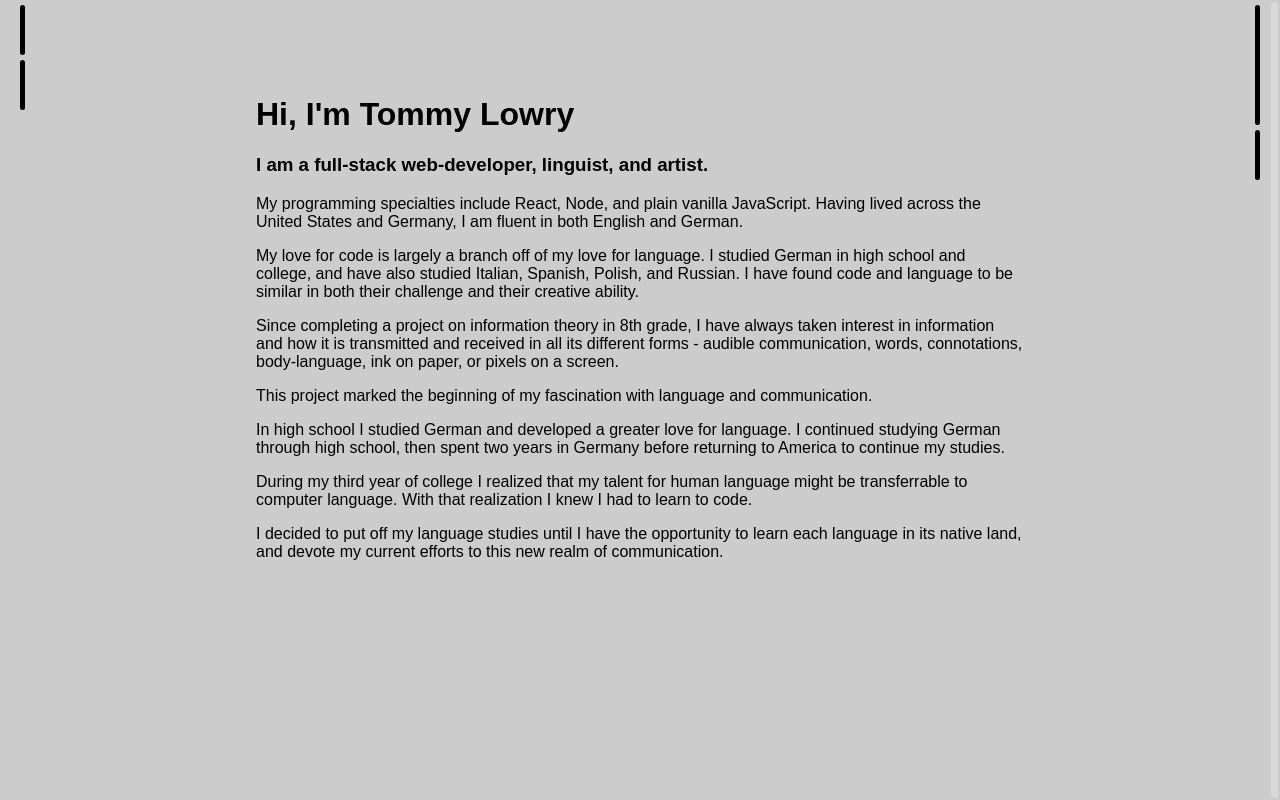
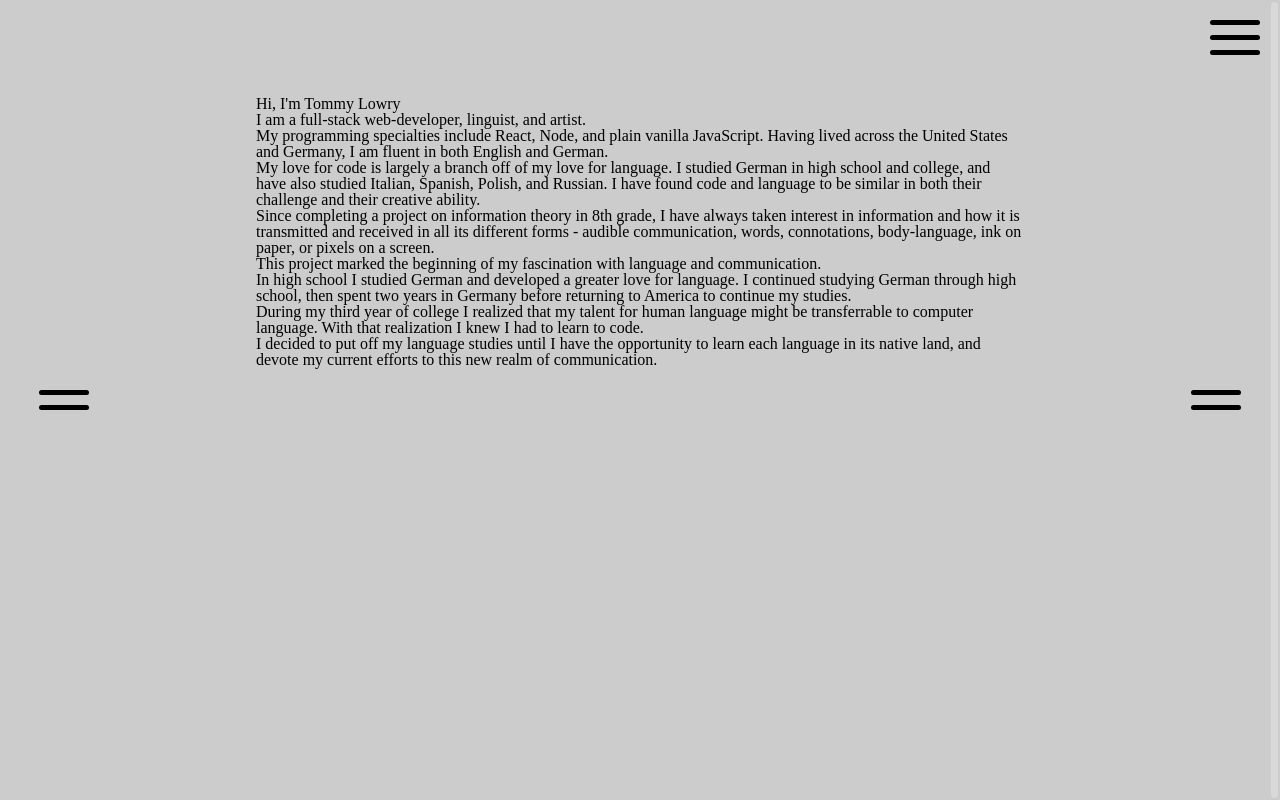
Before and after one commit to Tommydreamer57/react-portfolio-1, a React (Create React App) app: page / in a window 1280 px wide. Built offline with nearby package versions, Linux system fonts and the light colour scheme; some icons are missing.

Commit message:
buttons positioned & functioning

```diff
--- a/src/components/Buttons/Buttons.css
+++ b/src/components/Buttons/Buttons.css
@@ -2,22 +2,33 @@
     position: fixed;
     top: 15px;
     right: 15px;
+    display: flex;
+    flex-direction: column;
+
 }
 
 .arrow {
-    width: 5px;
-    height: 50px;
+    width: 50px;
+    height: 5px;
     background: black;
     border-radius: 3px;
     margin: 5px;
 }
 
+#LeftButton, #RightButton {
+    position: fixed;
+    top: 30vh;
+    height: 40vh;
+    width: 10vw;
+    display: flex;
+    flex-direction: column;
+    justify-content: center;
+    align-items: center;
+}
 #LeftButton {
-    position: fixed;
-    left: 15px;
+    left: 0;
 }
 
 #RightButton {
-    position: fixed;
-    right: 15px;
+    right: 0;
 }
--- a/src/components/Buttons/Buttons.js
+++ b/src/components/Buttons/Buttons.js
@@ -21,7 +21,7 @@
     console.log(previous, current, next)
     return (
         <div id="Buttons">
-            <div id="MenuButton">
+            <div id="MenuButton" onClick={props.toggleMenu} >
                 <div id="menu-one" className="arrow" />
                 <div id="menu-two" className="arrow" />
                 <div id="menu-three" className="arrow" />
--- a/src/components/Menu/Menu.css
+++ b/src/components/Menu/Menu.css
@@ -0,0 +1,3 @@
+#Menu {
+    transition: top .8s;
+}
--- a/src/components/View.js
+++ b/src/components/View.js
@@ -12,7 +12,15 @@
 class View extends Component {
     constructor(props) {
         super(props)
-        this.removeEventListeners = function () { }
+        this.removeEventListeners = () => { }
+        this.state = {
+            open: false
+        }
+    }
+    toggleMenu = () => {
+        this.setState({
+            open: !this.state.open
+        })
     }
     componentDidMount = () => {
         this.removeEventListeners = addEventListeners()
@@ -39,8 +47,8 @@
                         <Contact />
                     </div>
                 </div>
-                <Buttons current={current} />
-                <Menu current={current} />
+                <Buttons current={current} toggleMenu={this.toggleMenu} />
+                <Menu current={current} open={this.state.open} toggleMenu={this.toggleMenu} />
             </div>
         )
     }
--- a/src/components/event-listeners.js
+++ b/src/components/event-listeners.js
@@ -14,6 +14,7 @@
     scrollbar.style.right = '2px'
     scrollbar.style.top = '2px'
     scrollbar.style.borderRadius = '5px'
+    scrollbar.style.transition = 'height .4s'
 
     function findTallestNode(nodes) {
         viewHeight = window.innerHeight;
@@ -31,6 +32,9 @@
         findTallestNode(document.getElementsByClassName('current'))
         scrollbarHeight = (viewHeight - 4) * viewHeight / contentHeight
         scrollbar.style.height = scrollbarHeight + 'px'
+        if (contentHeight <= viewHeight + 4) {
+            scrollbarHeight = 0
+        }
     }
 
     function setTop() {
--- a/src/index.css
+++ /dev/null
@@ -1,5 +0,0 @@
-body {
-  margin: 0;
-  padding: 0;
-  font-family: sans-serif;
-}
--- a/src/index.js
+++ b/src/index.js
@@ -1,6 +1,6 @@
 import React from 'react';
 import ReactDOM from 'react-dom';
-import './index.css';
+import './reset.css';
 import App from './App';
 import { unregister } from './registerServiceWorker';
 import { BrowserRouter as Router } from 'react-router-dom';
--- /dev/null
+++ b/src/reset.css
@@ -0,0 +1,49 @@
+
+html, body, div, span, applet, object, iframe,
+h1, h2, h3, h4, h5, h6, p, blockquote, pre,
+a, abbr, acronym, address, big, cite, code,
+del, dfn, em, img, ins, kbd, q, s, samp,
+small, strike, strong, sub, sup, tt, var,
+b, u, i, center,
+dl, dt, dd, ol, ul, li,
+fieldset, form, label, legend,
+table, caption, tbody, tfoot, thead, tr, th, td,
+article, aside, canvas, details, embed,
+figure, figcaption, footer, header, hgroup,
+menu, nav, output, ruby, section, summary,
+time, mark, audio, video {
+	margin: 0;
+	padding: 0;
+	border: 0;
+	font-size: 100%;
+	font: inherit;
+	vertical-align: baseline;
+}
+/* HTML5 display-role reset for older browsers */
+article, aside, details, figcaption, figure,
+footer, header, hgroup, menu, nav, section {
+	display: block;
+}
+body {
+	line-height: 1;
+}
+ol, ul {
+	list-style: none;
+}
+blockquote, q {
+	quotes: none;
+}
+blockquote:before, blockquote:after,
+q:before, q:after {
+	content: '';
+	content: none;
+}
+table {
+	border-collapse: collapse;
+	border-spacing: 0;
+}
+
+* {
+    text-decoration: none;
+    font-family: Calibri;
+}
```
